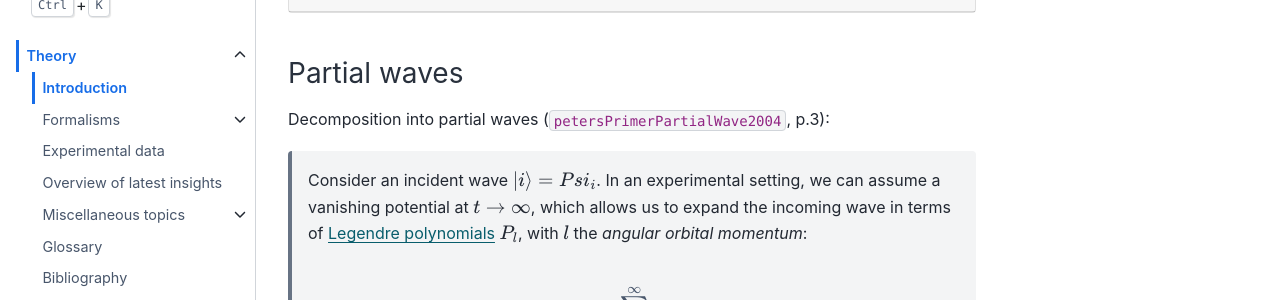
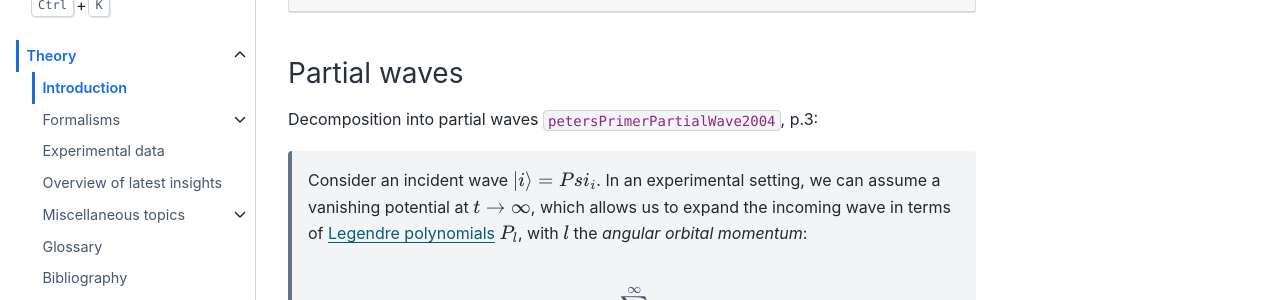
Before and after one commit to ComPWA/PWA-pages, a Sphinx documentation site: the page built from docs/theory/introduction.md, in a window 1280 px wide and 900 px high, scrolled down 1044 px. Shown: the part 151-451 px from the top of the window. Built offline with Sphinx 7.4.7 and the Sphinx Book theme 1.1.4, drawn with Linux system fonts in a browser that asks for light colours; pages that are not in the unit, such as notebooks, are missing from menus; cross-references to code outside the pages are shown as plain code; part of the change alters nothing that is shown.

```diff
--- a/docs/conf.py
+++ b/docs/conf.py
@@ -156,7 +156,7 @@ bibtex_bibfiles = [
     "bibliography-Software.bib",
     "bibliography-Theory.bib",
 ]
-bibtex_reference_style = "author_year"
+bibtex_reference_style = "author_year_no_comma"
 
 # Settings for copybutton
 copybutton_prompt_is_regexp = True
@@ -225,6 +225,10 @@ def autolink(pattern: str, replace_mapping: Dict[str, str]):
 
 
 # Specify bibliography style
+import dataclasses
+from typing import Union
+
+import sphinxcontrib.bibtex.plugin
 from pybtex.database import Entry
 from pybtex.plugin import register_plugin
 from pybtex.richtext import Tag, Text
@@ -239,6 +243,22 @@ from pybtex.style.template import (
     node,
     sentence,
     words,
+)
+from sphinxcontrib.bibtex.style.referencing import BracketStyle
+from sphinxcontrib.bibtex.style.referencing.author_year import (
+    AuthorYearReferenceStyle,
+)
+
+
+@dataclasses.dataclass
+class NoCommaReferenceStyle(AuthorYearReferenceStyle):
+    author_year_sep: Union["BaseText", str] = " "
+
+
+sphinxcontrib.bibtex.plugin.register_plugin(
+    "sphinxcontrib.bibtex.style.referencing",
+    "author_year_no_comma",
+    NoCommaReferenceStyle,
 )
 
 
--- a/docs/theory/introduction.md
+++ b/docs/theory/introduction.md
@@ -102,7 +102,7 @@ of the helicity/canonical formalism.
 
 ### Partial waves
 
-Decomposition into partial waves ({cite}`petersPrimerPartialWave2004`, p.3):
+Decomposition into partial waves {cite}`petersPrimerPartialWave2004`, p.3:
 
 > Consider an incident wave $\left|i\right> = Psi_i$. In an experimental
 > setting, we can assume a vanishing potential at $t\rightarrow\infty$, which
```
